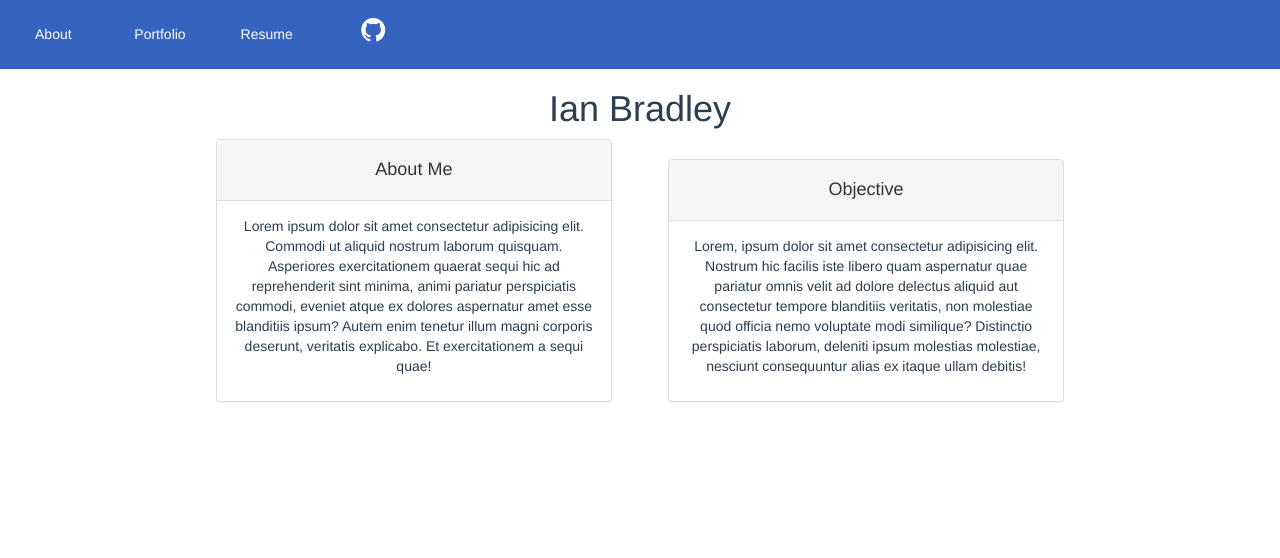
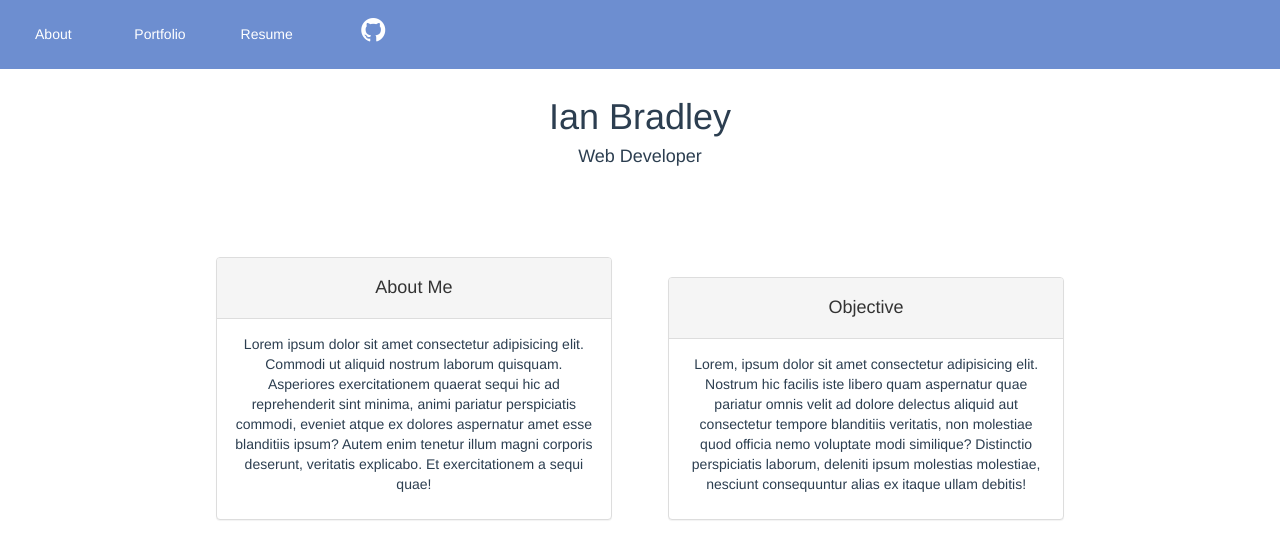
Before and after one commit to ibradley02/landing-page, a Vue app: page /#/about in a window 1280 px wide. Shown: the top 558 px of the page. Built offline with nearby package versions, Linux system fonts and the light colour scheme.

Commit message:
changes to element positioning on page

```diff
--- a/src/components/About.vue
+++ b/src/components/About.vue
@@ -4,6 +4,7 @@
         <div class="main row">
             <header class="col-sm-12">
                 <h1>Ian Bradley</h1>
+                <h4>Web Developer</h4>
             </header>
             <div>
                 <div class="col-sm-4 panel-style">
@@ -57,9 +58,13 @@
     .panel-style {
         float: none;
         margin: 0 auto;
+        margin-top: 10vh;
         display: inline-block;
     }
     .col2 {
         margin-left: 2vw;
     }
+    header {
+        margin-top: 1vh;
+    }
 </style>
--- a/src/components/Navbar.vue
+++ b/src/components/Navbar.vue
@@ -114,7 +114,7 @@
     }
 
     .myNavbar {
-        background-color: rgba(4, 61, 175, 0.801);
+        background-color: rgba(4, 61, 175, 0.582);
         display: flex;
         color: white;
         margin-bottom: 0px;
```
